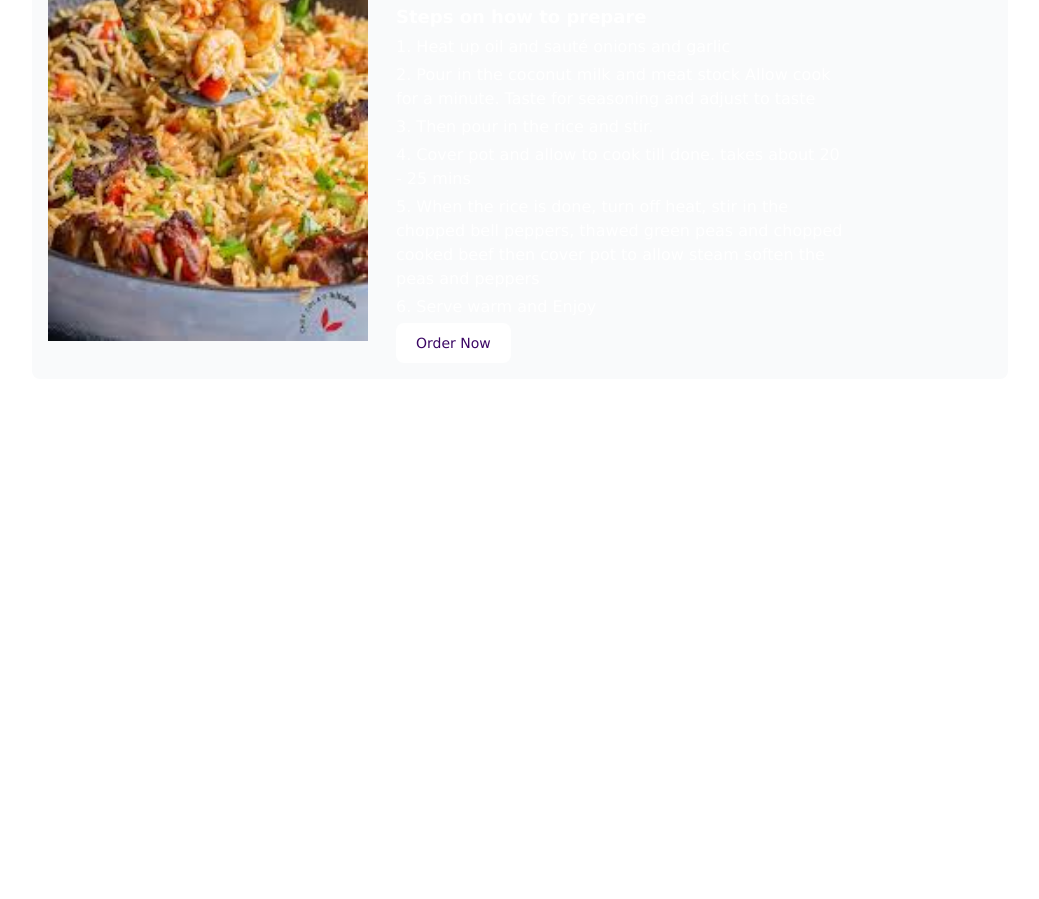
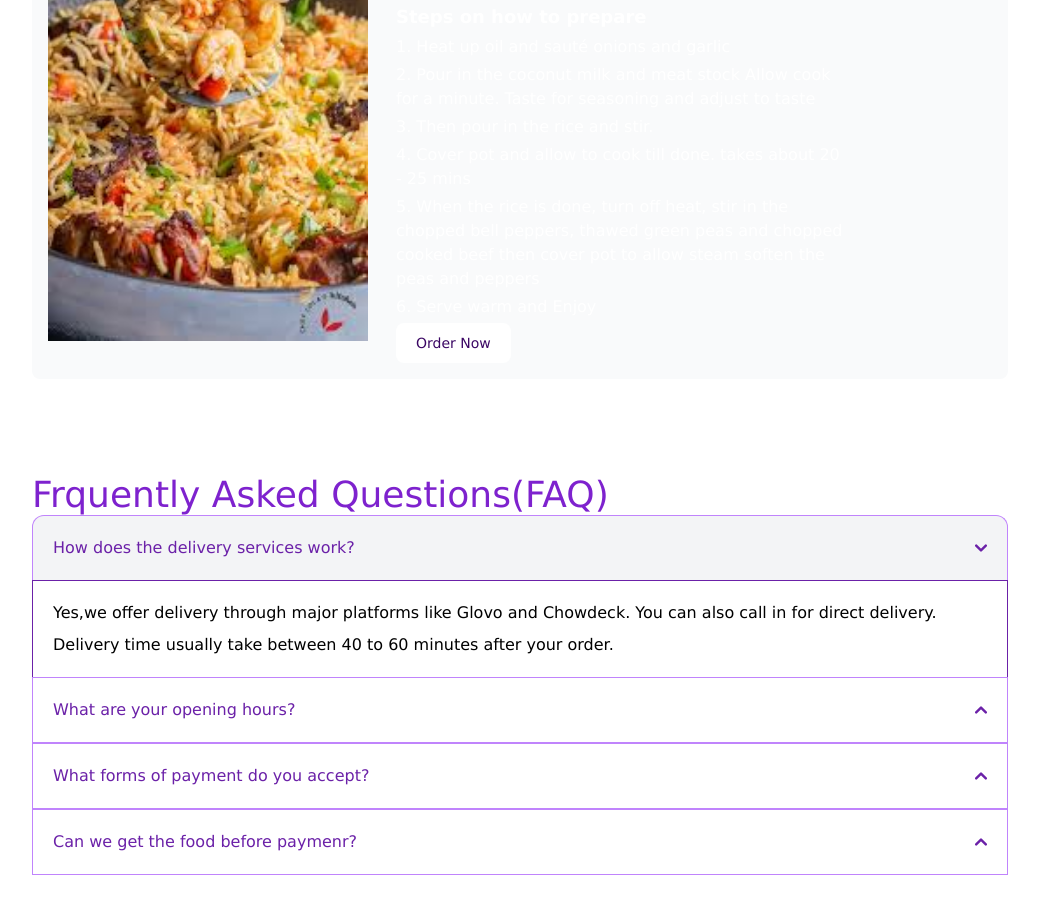
Before and after one commit to Diame21/css_24, a plain HTML site: page tailwind.html in a window 1280 px wide. Shown: the part 434-1333 px from the top of the page, without its empty margins (120-1159 px from the left). Before the commit the page ends 837 px from the top, so only its background shows below. Drawn offline with nearby package versions, Linux system fonts and the light colour scheme.

Commit message:
added new files

```diff
--- a/navbar.css
+++ b/navbar.css
@@ -57,7 +57,6 @@
      align-items: center;
      list-style-type: none;
      gap: 10px;
-     /* padding: 10px; */
  }
 
  .nav-it {
@@ -71,7 +70,6 @@
      display: flex;
      justify-content: center;
      align-items: center;
-     gap: 2px;
 
  }
 
@@ -81,8 +79,8 @@
 
  .list-drop {
      display: none;
-     color: white;
-     background-color: white;
+     color: orangered;
+     background-color: black;
      position: fixed;
      list-style-type: none;
  }
--- a/tailwind.html
+++ b/tailwind.html
@@ -124,10 +124,10 @@
     </div>
     <!-- REAL CODE  -->
     <div class="max-w-5xl mx-auto p-6 ">
-        <h1 class="text-center text-5xl text-white bg-purple-900 p-3">DIFFERENT VARIETIES OF RICE</h1>
+        <h1 class="text-center text-5xl text-white bg-purple-900 p-3 font-serif">DIAMES' KITCHEN</h1>
         <div class="border-b border-gray-200 ">
-            <ul class="flex flex-wrap -mb-px text-sm font-medium text-center text-gray-500 "
-                id="my-tab" data-tabs-toggle="#my-tab-content" role="tablist">
+            <ul class="flex flex-wrap -mb-px text-sm font-medium text-center text-gray-500 " id="my-tab"
+                data-tabs-toggle="#my-tab-content" role="tablist">
                 <li class="me-2">
                     <button id="whiterice" data-tabs-target="#my-whiterice" role="tab" aria-selected="true"
                         class="inline-flex items-center justify-center p-4 border-b-2 rounded-t-lg group"
@@ -163,7 +163,6 @@
                         </div>
                     </button>
                 </li>
-
             </ul>
         </div>
 
@@ -194,11 +193,10 @@
                         </button>
                     </ol>
                 </div>
+            </div>
+        </div>
 
 
-            </div>
-
-        </div>
         <div class="flex justify-start items-center w-full p-4 rounded-lg bg-gray-50 dark:bg-purple-800 flex-col lg:flex-row"
             id="my-jollofrice" role="tabpanel" aria-labelledby="jollof-tab">
             <img class="h-[500px] max-w-xs" src="jollof rice.jpg" alt="image description">
@@ -206,8 +204,7 @@
                 <ol class="max-w-md space-y-1 text-white list-decimal list-inside mt-4 ml-7">
                     <p class="text-lg text-white dark:text-white"><strong>Jollof Rice:</strong> Jollof rice is a
                         popular West African dish, <br> particularly in Nigeria and Ghana, known for its vibrant
-                        <br> red
-                        color and rich, savory flavor. It's made with rice cooked <br> in a spiced tomato and
+                        <br> red color and rich, savory flavor. It's made with rice cooked <br> in a spiced tomato and
                         pepper-base sauce..
                     </p><br>
                     <h2 class="mb-2 text-lg font-semibold dark:text-white mt-2">
@@ -235,8 +232,8 @@
                 <ol class="max-w-md space-y-1 text-white list-decimal list-inside mt-4 ml-7">
                     <p class="text-lg text-white dark:text-white"><strong>Fried Rice:</strong> Fried rice is a
                         dish where cooked <br>rice is stir-fried in a wok with other ingredients <br> like
-                        vegetables, meat,
-                        and seasonings. It's known <br>for its savory flavor and slightly sticky texture. </p><br>
+                        vegetables, meat, and seasonings. It's known <br>for its savory flavor and slightly sticky
+                        texture. </p><br>
                     <h2 class="mb-2 text-lg font-semibold dark:text-white mt-2">
                         Steps on how to prepare</h2>
                     <li>Set your pot on heat and add 200mls of vegetable oil.</li>
@@ -256,6 +253,8 @@
                 </ol>
             </div>
         </div>
+
+
 
         <div class="flex justify-start items-center w-full p-4 rounded-lg bg-gray-50 dark:bg-purple-800 flex-col lg:flex-row"
             id="my-coconutrice" role="tabpanel" aria-labelledby="coconut-tab">
@@ -284,9 +283,89 @@
                     </button>
                 </ol>
             </div>
+        </div><br><br><br><br>
 
+        <h1 class="text-4xl text-purple-700">Frquently Asked Questions(FAQ)</h1>
+        <div id="accordion-collapse" data-accordion="collapse">
+            <h2 id="accordion-collapse-heading-1">
+                <button type="button"
+                    class="flex items-center justify-between w-full p-5 font-medium rtl:text-right text-purple-800 border border-b-0 border-purple-400 rounded-t-xl focus:ring-4 dark:hover:bg-purple-800 gap-3"
+                    data-accordion-target="#accordion-collapse-body-1" aria-expanded="true"
+                    aria-controls="accordion-collapse-body-1">
+                    <span>How does the delivery services work?</span>
+                    <svg data-accordion-icon class="w-3 h-3 rotate-180 shrink-0" aria-hidden="true"
+                        xmlns="http://www.w3.org/2000/svg" fill="none" viewBox="0 0 10 6">
+                        <path stroke="currentColor" stroke-linecap="round" stroke-linejoin="round" stroke-width="2"
+                            d="M9 5 5 1 1 5" />
+                    </svg>
+                </button>
+            </h2>
+            <div id="accordion-collapse-body-1" class="hidden" aria-labelledby="accordion-collapse-heading-1">
+                <div class="p-5 border border-b-0 border-purple-800 ">
+                    <p class="mb-2 text-black">
+                        Yes,we offer delivery through major platforms like Glovo and Chowdeck.
+                        You can also call in for direct delivery.
+                    </p>
+                    <p>Delivery time usually take between 40 to 60 minutes after your order.</p>
+                </div>
+            </div>
 
+            <h2 id="accordion-collapse-heading-2">
+                <button type="button"
+                    class="flex items-center justify-between w-full p-5 font-medium rtl:text-right text-purple-800 border border-purple-400  dark:hover:bg-purple-800 gap-3"
+                    data-accordion-target="#accordion-collapse-body-2" aria-expanded="false"
+                    aria-controls="accordion-collapse-body-2">
+                    <span>What are your opening hours?</span>
+                    <svg data-accordion-icon class="w-3 h-3 rotate-180 shrink-0" aria-hidden="true"
+                        xmlns="http://www.w3.org/2000/svg" fill="none" viewBox="0 0 10 6">
+                        <path stroke="currentColor" stroke-linecap="round" stroke-linejoin="round" stroke-width="2"
+                            d="M9 5 5 1 1 5" />
+                    </svg>
+                </button>
+            </h2>
+            <div id="accordion-collapse-body-2" class="hidden" aria-labelledby="accordion-collapse-heading-2">
+                <div class="p-5 border border-b-0 border-purple-800">
+                    <p class="mb-2 text-black">We're open Monday to Saturday from 9:00AM to 10:00PM and Sundays from 12:00PM to 8:00PM</p>
+                </div>
+            </div>
+            <h2 id="accordion-collapse-heading-3">
+                <button type="button"
+                    class="flex items-center justify-between w-full p-5 font-medium rtl:text-right text-purple-800 border border-purple-400 focus:ring-4 dark:hover:bg-purple-800 gap-3"
+                    data-accordion-target="#accordion-collapse-body-3" aria-expanded="false"
+                    aria-controls="accordion-collapse-body-3">
+                    <span>What forms of payment do you accept?</span>
+                    <svg data-accordion-icon class="w-3 h-3 rotate-180 shrink-0" aria-hidden="true"
+                        xmlns="http://www.w3.org/2000/svg" fill="none" viewBox="0 0 10 6">
+                        <path stroke="currentColor" stroke-linecap="round" stroke-linejoin="round" stroke-width="2"
+                            d="M9 5 5 1 1 5" />
+                    </svg>
+                </button>
+            </h2>
+            <div id="accordion-collapse-body-3" class="hidden" aria-labelledby="accordion-collapse-heading-3">
+                <div class="p-5 border border-t-0 border-purple-800">
+                    <p class="mb-2 text-black">Since it's an online service for now,we accept just online payments and from any bank of your choice.</p>
+                </div>
+            </div>
+            <h2 id="accordion-collapse-heading-3">
+                <button type="button"
+                    class="flex items-center justify-between w-full p-5 font-medium rtl:text-right text-purple-800 border border-purple-400 focus:ring-4 dark:hover:bg-purple-800 gap-3"
+                    data-accordion-target="#accordion-collapse-body-3" aria-expanded="false"
+                    aria-controls="accordion-collapse-body-3">
+                    <span>Can we get the food before paymenr?</span>
+                    <svg data-accordion-icon class="w-3 h-3 rotate-180 shrink-0" aria-hidden="true"
+                        xmlns="http://www.w3.org/2000/svg" fill="none" viewBox="0 0 10 6">
+                        <path stroke="currentColor" stroke-linecap="round" stroke-linejoin="round" stroke-width="2"
+                            d="M9 5 5 1 1 5" />
+                    </svg>
+                </button>
+            </h2>
+            <div id="accordion-collapse-body-3" class="hidden" aria-labelledby="accordion-collapse-heading-3">
+                <div class="p-5 border border-t-0 border-purple-800">
+                    <p class="mb-2 text-black">Absolutely No,we deliver after payments are made.
+                </div>
+            </div>
         </div>
+
     </div>
 
 
```
Also changed, not shown: index.html (+1 -1 lines).
